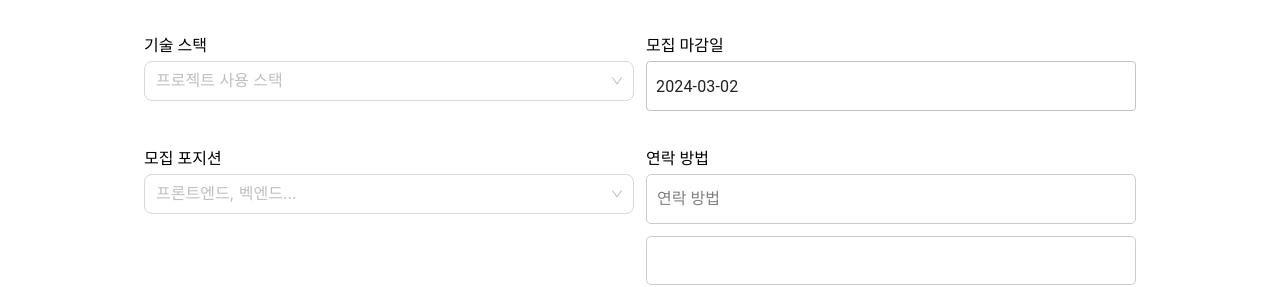
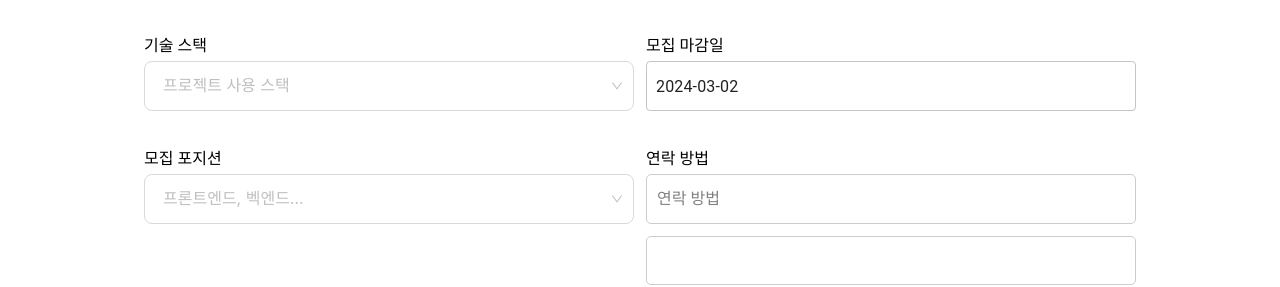
Before and after one commit to seongEun95/holu, a React (Create React App) app: page /register in a window 1280 px wide. Shown: the part 504-791 px from the top of the page. Built offline with nearby package versions, Linux system fonts and the light colour scheme; a web font is replaced by a local one.

Commit message:
antd 라이브러리 Css 선택자 수정

```diff
--- a/src/components/ui/MultiSelectBox.tsx
+++ b/src/components/ui/MultiSelectBox.tsx
@@ -65,8 +65,7 @@ const labelCss = css`
 `;
 
 const inputCss = css`
-	:where(.css-dev-only-do-not-override-1k979oh).ant-select-outlined:not(.ant-select-customize-input)
-		.ant-select-selector {
-		padding: 6px 10px;
+	.ant-select-selector {
+		padding: 6px 10px !important;
 	}
 `;
```
